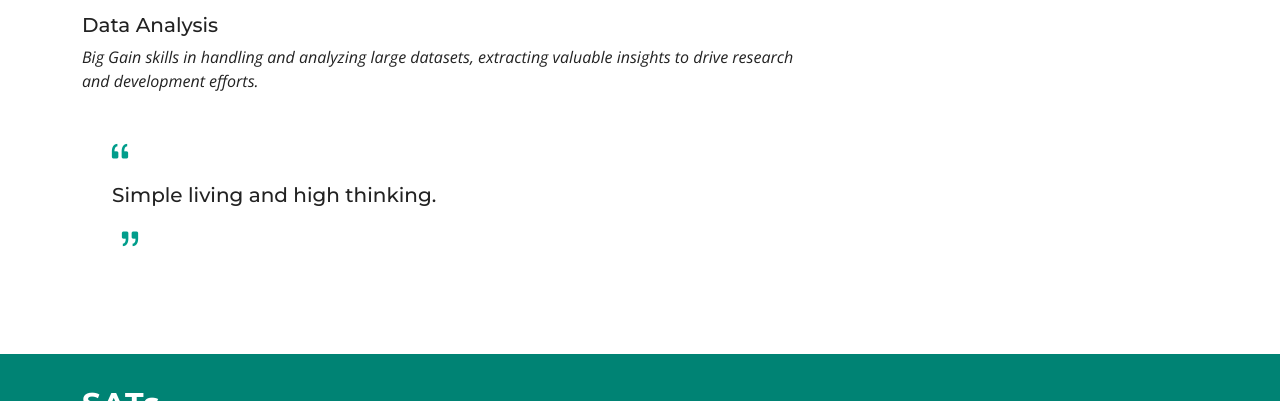
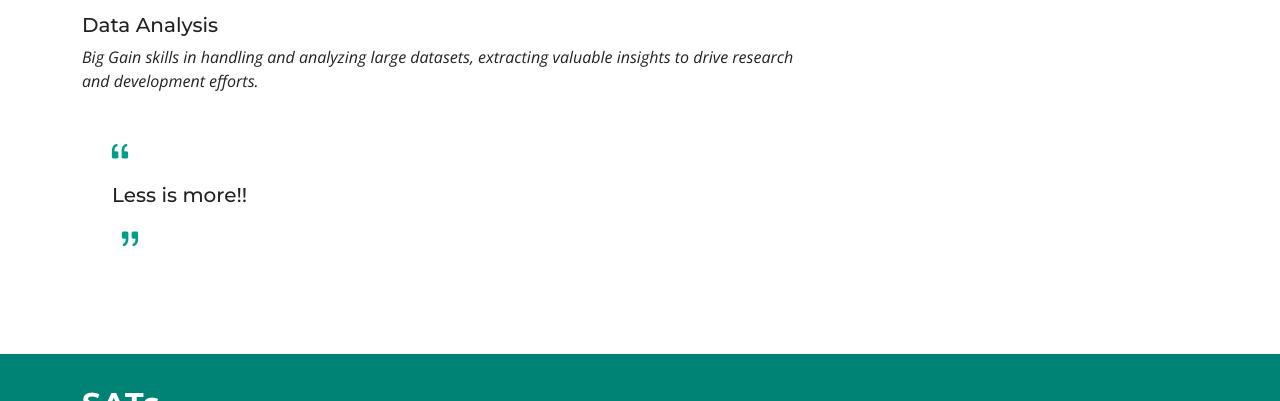
Before and after one commit to iamshreeji-copy1/lasc_website_linuxx, a plain HTML site: page portfolio-details-ai-ml-course.html in a window 1280 px wide. Shown: the part 2448-2849 px from the top of the page. Drawn offline with nearby package versions, Linux system fonts and the light colour scheme.

Commit message:
Update portfolio-details-ai-ml-course.html

```diff
--- a/portfolio-details-ai-ml-course.html
+++ b/portfolio-details-ai-ml-course.html
@@ -232,7 +232,7 @@ Gain skills in handling and analyzing large datasets, extracting valuable insigh
               <div class="testimonial-item">
                 <p class="justified-text">
                   <i class="bi bi-quote quote-icon-left"></i><h5>
-                  Simple living and high thinking.</h5>
+                  Less is more!!</h5>
                   <i class="bi bi-quote quote-icon-right"></i>
                 </p>
               </div>
```
